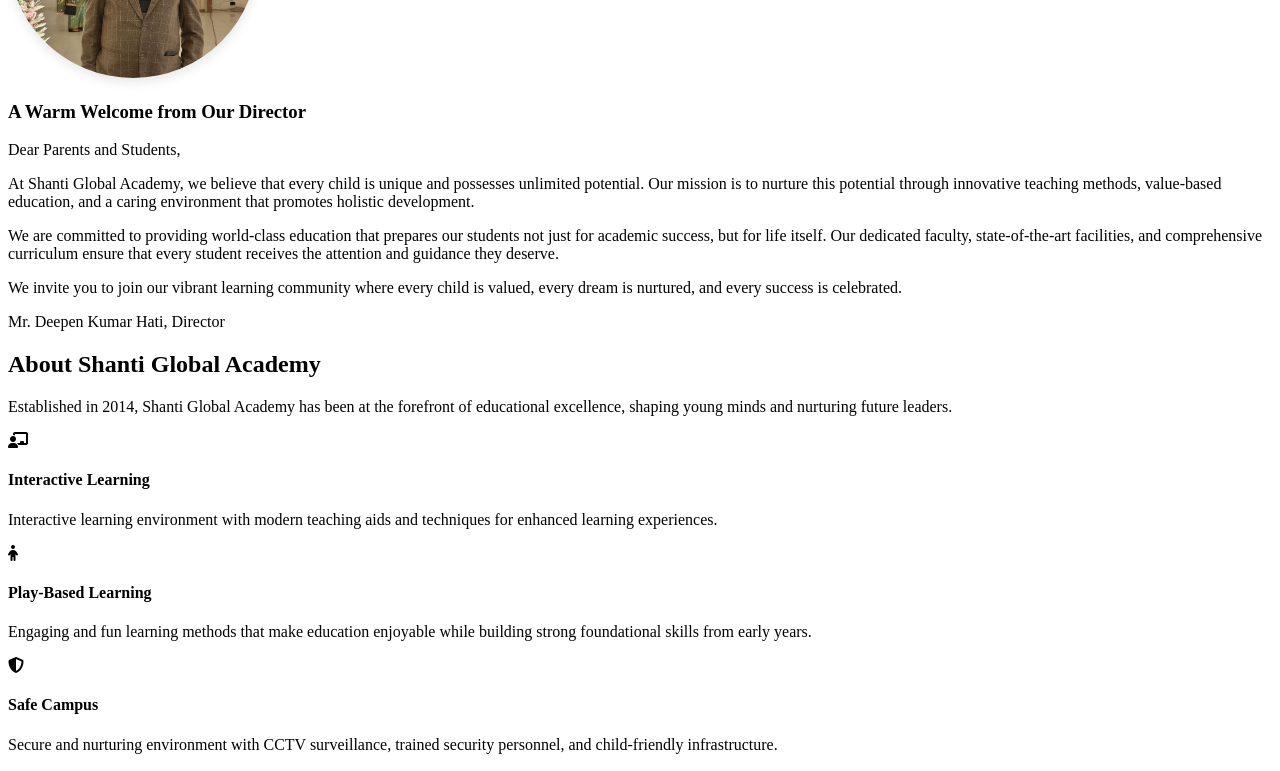
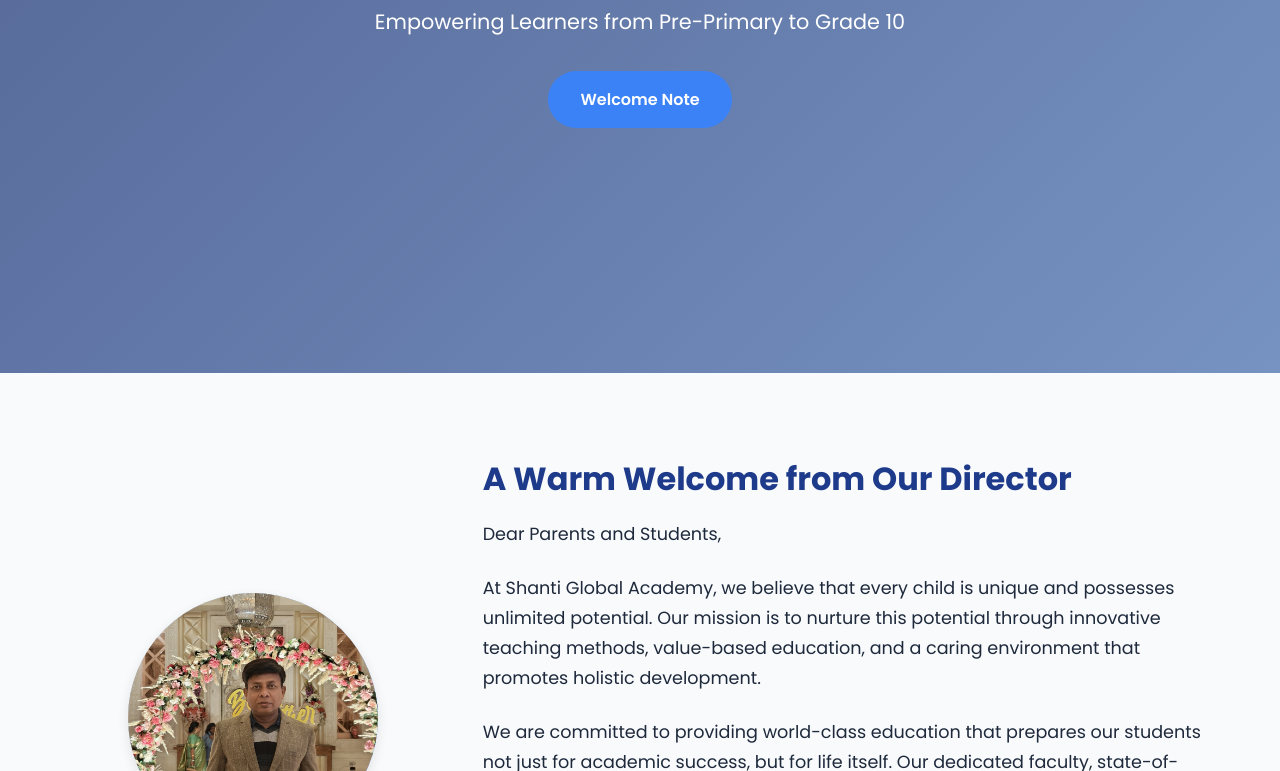
Before and after one commit to TechnoAceX/Shanti-Global-Academy, a plain HTML site: page index.html in a window 1280 px wide. Shown: the part 427-1198 px from the top of the page. Drawn offline with Linux system fonts and the light colour scheme; the site is published under a folder, as on GitHub Pages, so addresses that start at the root find nothing.

Commit message:
Updated links

```diff
--- a/index.html
+++ b/index.html
@@ -6,8 +6,7 @@
     <title>About Us - Shanti Global Academy</title>
     <link href="https://fonts.googleapis.com/css2?family=Poppins:wght@300;400;500;600;700&display=swap" rel="stylesheet">
     <link rel="stylesheet" href="https://cdnjs.cloudflare.com/ajax/libs/font-awesome/6.4.0/css/all.min.css">
-    <link rel="stylesheet" href="/Shanti-Global-Academy/css/style.css">
-
+    <link rel="stylesheet" href="css/style.css">
 </head>
 <body>
     <!-- Navigation -->
```
